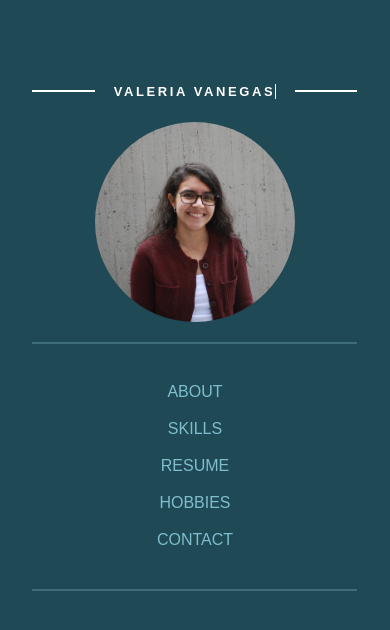
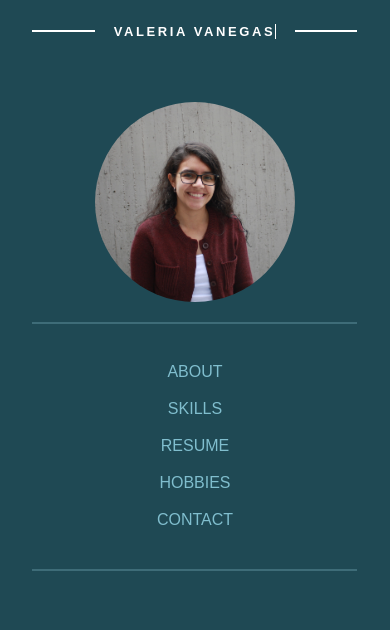
Before and after one commit to lvvanegas10/lvvanegas10.github.io, a plain HTML site: page index.html in a window 390 px wide. Drawn offline with nearby package versions, Linux system fonts and the light colour scheme.

Commit message:
Margin top title

```diff
--- a/styles/main.css
+++ b/styles/main.css
@@ -20,7 +20,7 @@ body{
     letter-spacing:0.2em;
     font-weight:bold;
     position:relative;
-    top: 80px;
+    top: 50px;
     color:#fff;
     text-align: center;
     justify-content: center;
@@ -111,7 +111,7 @@ body{
         width: 100%;
     }
     .image-circle{
-        margin-top: 100px;
+        margin-top: 80px;
         border-radius: 50%;
         width: 200px;
         height:200px;
@@ -123,6 +123,11 @@ body{
     }
     .nav-sublinks{
         width: 100%;
+    }
+    .nav-header
+    {
+        position:relative;
+        top: 20px;
     }
 }
 
```
